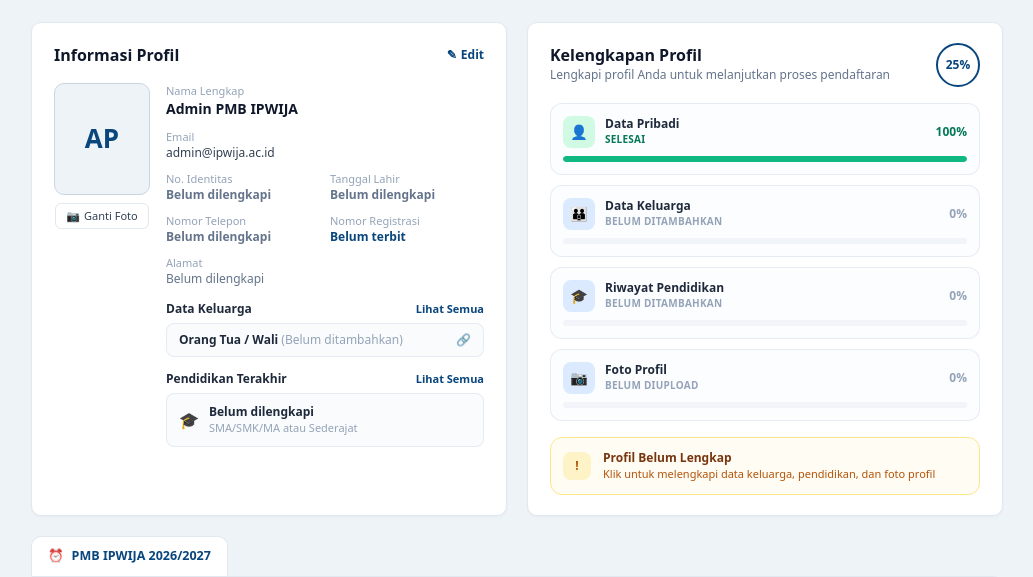
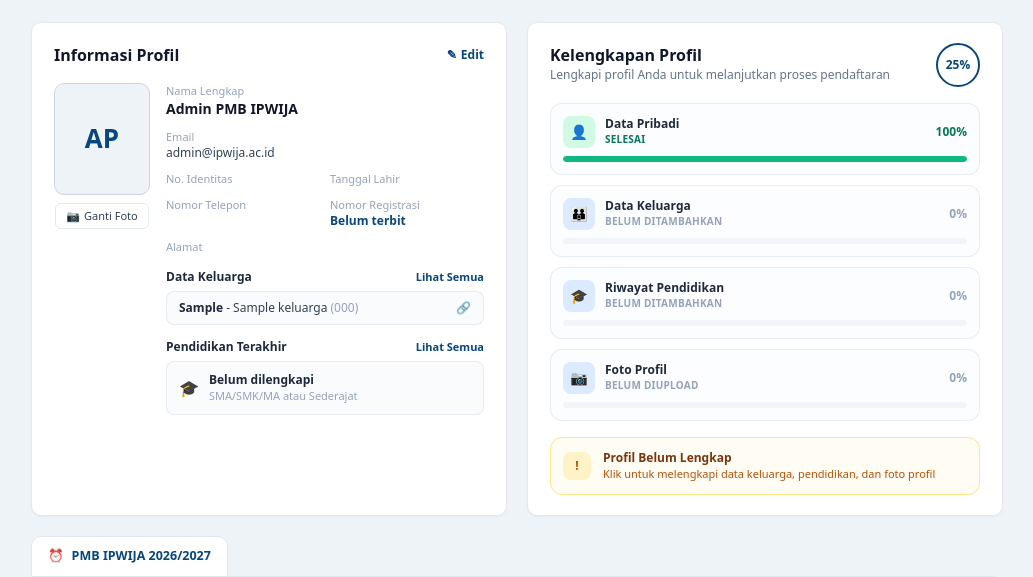
Before and after one commit to pradityasaputradev-creator/pmb-ipwija, a Laravel app: page /dashboard in a window 1280 px wide. Shown: the part 191-768 px from the top of the page, without its empty margins (123-1156 px from the left). Run offline with Laravel 12, Linux system fonts and the light colour scheme; a user stored in the database is signed in; data comes from the database, SQL or seed files in the repository; tables that the repository leaves empty hold one stand-in row (values such as "Sample post"); style sheets or scripts are compiled from the project's sources.

Commit message:
feat(dashboard): tampilkan data profil dan keluarga dinamis serta rapikan layout

```diff
--- a/pmb_app/resources/views/dashboard.blade.php
+++ b/pmb_app/resources/views/dashboard.blade.php
@@ -338,15 +338,15 @@
                         <div class="grid grid-cols-2 gap-2.5">
                             <div>
                                 <div class="text-[11px] text-slate-400">No. Identitas</div>
-                                <div class="font-semibold text-slate-500">Belum dilengkapi</div>
+                                <div class="font-semibold text-slate-700">{{ filled($user->nik) ? $user->nik : '' }}</div>
                             </div>
                             <div>
                                 <div class="text-[11px] text-slate-400">Tanggal Lahir</div>
-                                <div class="font-semibold text-slate-500">Belum dilengkapi</div>
+                                <div class="font-semibold text-slate-700">{{ filled($user->tanggal_lahir) ? (\Illuminate\Support\Carbon::parse($user->tanggal_lahir)->format('d-m-Y')) : '' }}</div>
                             </div>
                             <div>
                                 <div class="text-[11px] text-slate-400">Nomor Telepon</div>
-                                <div class="font-semibold text-slate-500">Belum dilengkapi</div>
+                                <div class="font-semibold text-slate-700">{{ filled($user->no_hp) ? $user->no_hp : '' }}</div>
                             </div>
                             <div>
                                 <div class="text-[11px] text-slate-400">Nomor Registrasi</div>
@@ -356,7 +356,7 @@
 
                         <div>
                             <div class="text-[11px] text-slate-400">Alamat</div>
-                            <div class="font-medium text-slate-500">Belum dilengkapi</div>
+                            <div class="font-medium text-slate-700">{{ filled($user->alamat) ? $user->alamat : '' }}</div>
                         </div>
 
                         <div class="pt-1">
@@ -364,10 +364,22 @@
                                 <span class="text-xs font-bold text-slate-800">Data Keluarga</span>
                                 <a href="{{ route('keluarga.index') }}" class="pmb-link-blue text-[11px]">Lihat Semua</a>
                             </div>
-                            <a href="{{ route('keluarga.index') }}" class="flex items-center justify-between rounded-lg border border-slate-200/80 bg-slate-50/70 px-3 py-2 text-xs text-slate-600 transition hover:bg-slate-100/70">
-                                <span><strong class="text-slate-800">Orang Tua / Wali</strong> <span class="text-slate-400">(Belum ditambahkan)</span></span>
-                                <span class="text-slate-400">&#128279;</span>
-                            </a>
+                            <div class="space-y-1.5">
+                                @foreach ($daftarKeluarga as $kel)
+                                    <a href="{{ route('keluarga.index') }}" class="flex items-center justify-between rounded-lg border border-slate-200/80 bg-slate-50/70 px-3 py-2 text-xs text-slate-600 transition hover:bg-slate-100/70">
+                                        <span>
+                                            <strong class="text-slate-800">{{ $kel->hubungan }}</strong>
+                                            @if (filled($kel->nama))
+                                                <span class="text-slate-700">- {{ $kel->nama }}</span>
+                                            @endif
+                                            @if (filled($kel->hp))
+                                                <span class="text-slate-400">({{ $kel->hp }})</span>
+                                            @endif
+                                        </span>
+                                        <span class="text-slate-400">&#128279;</span>
+                                    </a>
+                                @endforeach
+                            </div>
                         </div>
 
                         <div class="pt-1">
--- a/pmb_app/routes/web.php
+++ b/pmb_app/routes/web.php
@@ -1,6 +1,7 @@
 <?php
 
 use App\Http\Controllers\KeluargaController;
+use App\Models\Keluarga;
 use App\Http\Controllers\ProfileController;
 use Illuminate\Http\Request;
 use Illuminate\Support\Facades\Route;
@@ -17,8 +18,16 @@ Route::get('/jalur-pendaftaran', function () {
     return view('jalur-pendaftaran.index');
 })->name('jalur-pendaftaran.index');
 
-Route::get('/dashboard', function () {
-    return view('dashboard');
+Route::get('/dashboard', function (Request $request) {
+    $user = $request->user();
+    $daftarKeluarga = Keluarga::where('user_id', $user->id)
+        ->orderBy('id')
+        ->get();
+
+    return view('dashboard', [
+        'user' => $user,
+        'daftarKeluarga' => $daftarKeluarga,
+    ]);
 })->middleware(['auth'])->name('dashboard');
 
 Route::get('/admin/dashboard', function (Request $request) {
```
